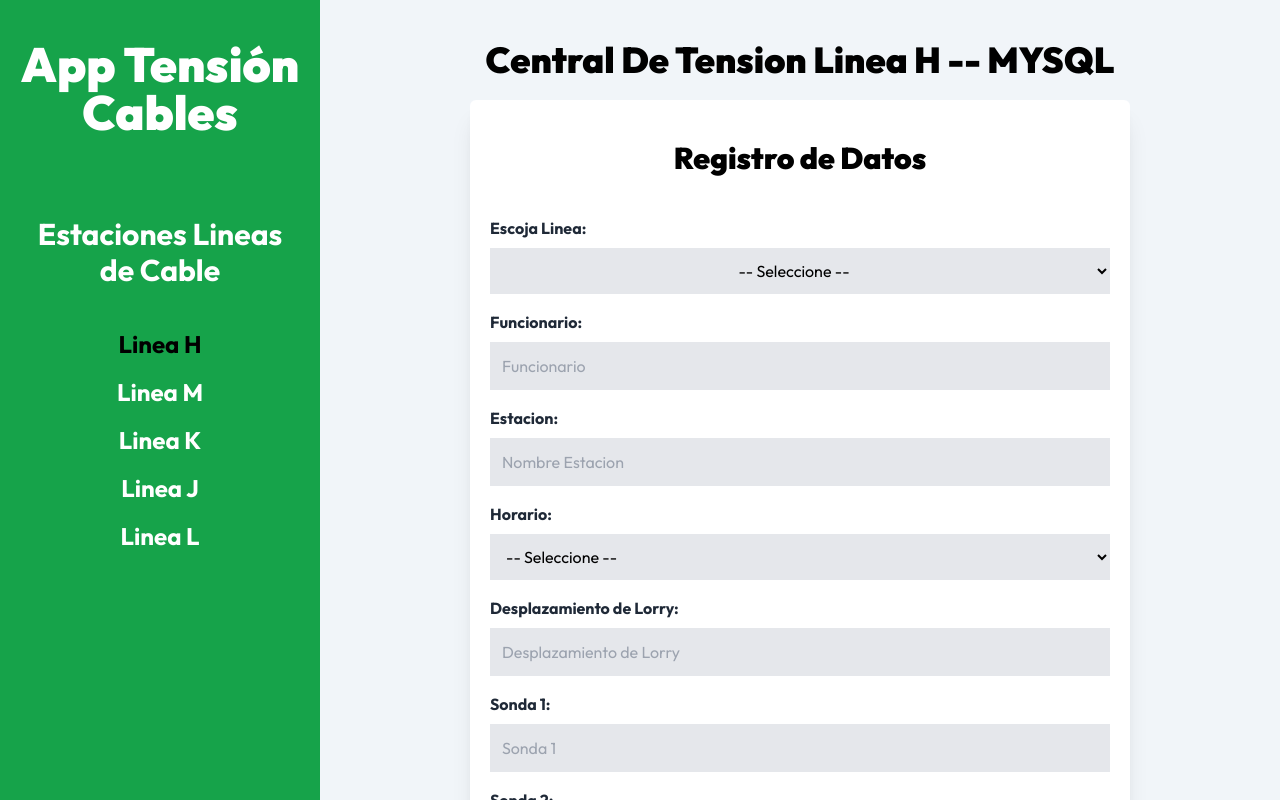
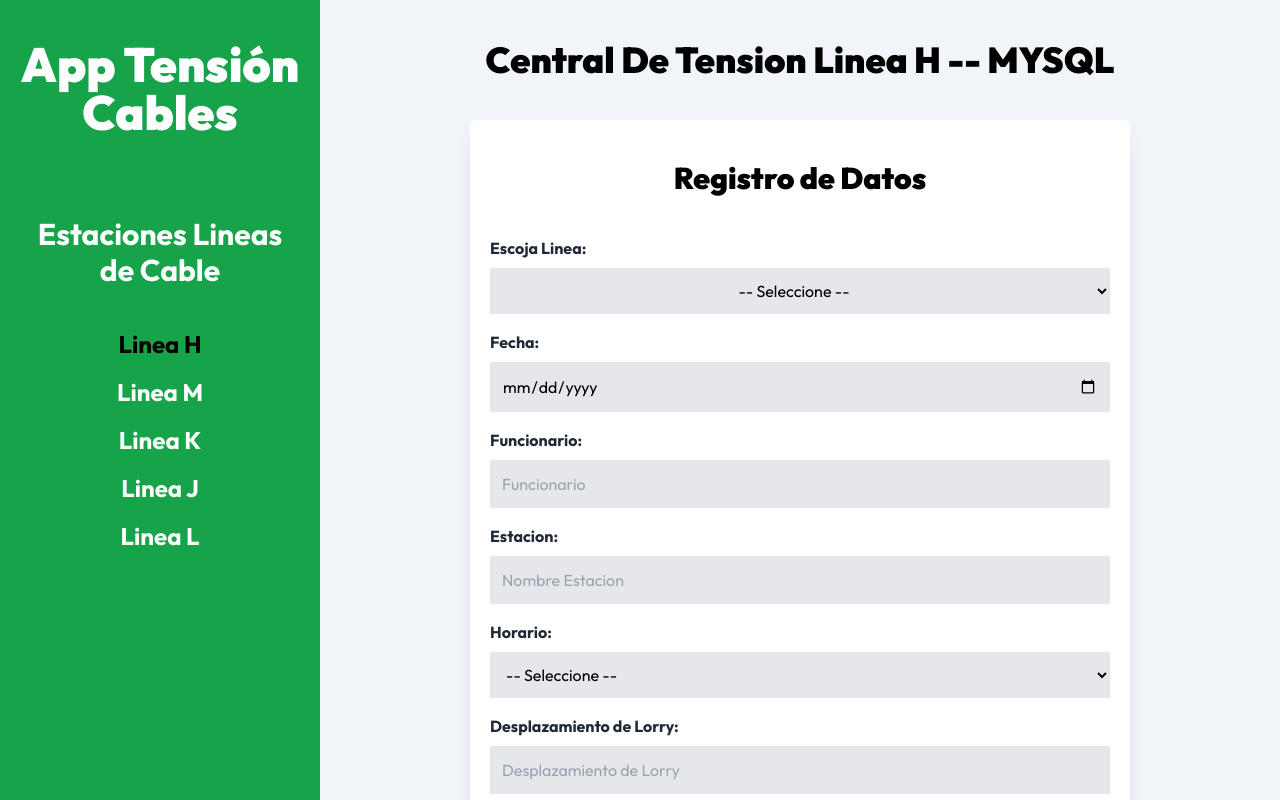
Before and after one commit to jarvs10/SQLproject, a React (Vite) app: page / in a window 1280 px wide. Built offline with nearby package versions, Linux system fonts and the light colour scheme; no server answers.

Commit message:
date and validate

```diff
--- /dev/null
+++ b/src/components/FormElectroT.jsx
@@ -0,0 +1,37 @@
+import React from 'react'
+
+const FormElectroT = () => {
+  return (
+    <form className='bg-white shadow-xl rounded-md md:w-3/4 mx-auto py-10 px-5 mb-20'>
+
+      <h2 className='text-center font-bold text-2xl mb-6'>Formulario Ingreso datos Grupo Electrogeno</h2>
+
+      <div className="mb-4">
+        <label className='text-gray-800 font-semibold' htmlFor="fecha">Fecha:</label>
+        <input className="mt-2 block w-full p-3 bg-gray-200" type="date" placeholder='Fecha' id='fecha' />
+      </div>
+
+      <div className="mb-4">
+        <label className='text-gray-800 font-semibold' htmlFor="funcionario2">Funcionario:</label>
+        <input className="mt-2 block w-full p-3 bg-gray-200" type="text" placeholder='Funcionario' id='funcionario2' />
+      </div>
+
+      <div className="mb-4">
+        <label className='text-gray-800 font-semibold' htmlFor="OPC">OPC:</label>
+        <input className="mt-2 block w-full p-3 bg-gray-200" type="text" placeholder='OPC' id='OPC' />
+      </div>
+
+      <div className="mb-4">
+        <label className='text-gray-800 font-semibold' htmlFor="%">Porcentaje:</label>
+        <input className="mt-2 block w-full p-3 bg-gray-200" placeholder='%' step="any" type="number" id='%' />
+      </div>
+
+      <div>
+        <label className='text-gray-800 font-semibold' htmlFor="ups">UPS:</label>
+        <input className="mt-2 block w-full p-3 bg-gray-200" placeholder='UPS' step="any" type="text" id='ups' />
+      </div>
+    </form>
+  )
+}
+
+export default FormElectroT
--- a/src/components/Formulario.jsx
+++ b/src/components/Formulario.jsx
@@ -4,7 +4,7 @@
 
 const Formulario = ({ datosH, handleChange, handleSubmit, animarModal }) => {
 
-  const { linea, estacion, horario, lorry, sonda1, sonda2, presion, funcionario } = datosH;
+  const { linea, fecha, estacion, horario, lorry, sonda1, sonda2, presion, funcionario } = datosH;
 
   const [idH] = useContext(EditarContextH);
 
@@ -28,6 +28,21 @@
           <option value="Linea K">Linea K</option>
           <option value="Linea L">Linea L</option> */}
         </select>
+      </div>
+
+      <div className="mb-4">
+        <label
+          className="text-gray-800 font-semibold"
+          htmlFor="fecha"
+        >Fecha:</label>
+        <input
+          id="fecha"
+          type="date"
+          className="mt-2 block w-full p-3 bg-gray-200"
+          name="fecha"
+          value={fecha}
+          onChange={handleChange}
+        />
       </div>
 
       <div className="mb-4">
--- a/src/components/Layout.jsx
+++ b/src/components/Layout.jsx
@@ -27,7 +27,6 @@
           </nav>
         </div>
 
-
       </aside>
 
       <main className='md:w-3/4 p-10 md:h-screen overflow-scroll bg-slate-100'>
--- a/src/components/TableH.jsx
+++ b/src/components/TableH.jsx
@@ -4,7 +4,7 @@
 
 const TableH = ({list, deleteId}) => {
 
-  const {estacion, linea, funcionario, lorry, sonda1, sonda2, presion, horario, id} = list;
+  const {estacion, linea, fecha, funcionario, lorry, sonda1, sonda2, presion, horario, id} = list;
 
   const [idH, setIdH] = useContext(EditarContextH);
 
@@ -17,6 +17,10 @@
 
         <td className='p-6 text-center'>
           <p className='text-1xl text-gray-400 font-semibold'>{linea}</p>
+        </td>
+
+        <td className='p-6 text-center'>
+          <p className='text-1xl text-gray-400 font-semibold'>{fecha}</p>
         </td>
 
         <td className='p-6 text-center'>
--- a/src/pages/Index.jsx
+++ b/src/pages/Index.jsx
@@ -4,14 +4,15 @@
 import Formulario from '../components/Formulario';
 import Error from '../components/Error';
 import { CSVLink } from "react-csv";
+import FormElectroT from '../components/FormElectroT';
 
 const Index = () => {
 
   const headers = [
-    // { label: "Fecha", key: "fecha" },
     { label: "Estacion", key: "estacion" },
+    { label: "Linea", key: "linea" },
+    { label: "Fecha", key: "fecha" },
     { label: "Funcionario", key: "funcionario" },
-    { label: "Linea", key: "linea" },
     { label: "Horario", key: "horario" },
     { label: "Lorry", key: "lorry" },
     { label: "Sonda1", key: "sonda1" },
@@ -25,8 +26,11 @@
 
   const [error, setError] = useState(false);
 
+  const [currentPage, setCurrentPage] = useState(0)
+
   const [datosH, setDatosH] = useState({
     linea: '',
+    fecha: '',
     funcionario: '',
     estacion: '',
     horario: '',
@@ -35,6 +39,23 @@
     sonda2: '',
     presion: ''
   });
+
+  const filteredData = () => {
+
+    return lineaH.slice(currentPage, currentPage + 4);
+  }
+
+  const nextPage = () => {
+    if(currentPage >= 0){
+      setCurrentPage(currentPage + 4)
+    }
+  }
+
+  const prevPage = () => {
+    if(currentPage > 0){
+      setCurrentPage(currentPage - 4)
+    }
+  }
 
   useEffect(() => {
     const fetchLineaH = async () => {
@@ -55,9 +76,7 @@
   const handleSubmit = async e => {
     e.preventDefault();
 
-    const { linea, estacion, funcionario, lorry, sonda1, sonda2, presion, horario } = datosH
-
-    if ([linea, estacion, funcionario, lorry, sonda1, sonda2, presion, horario].includes('')) {
+    if ([datosH.linea, datosH.fecha, datosH.estacion, datosH.funcionario, datosH.lorry, datosH.sonda1, datosH.sonda2, datosH.presion, datosH.horario].includes('')) {
       setError(true);
       console.log('todos los campos son necesarios');
 
@@ -70,6 +89,7 @@
 
     setDatosH({
       linea: '',
+      fecha: '',
       funcionario: '',
       estacion: '',
       horario: '',
@@ -103,7 +123,7 @@
 
   return (
     <>
-      <h1 className='text-4xl text-center font-black mb-5'>Central De Tension Linea H -- MYSQL</h1>
+      <h1 className='text-4xl text-center font-black mb-10'>Central De Tension Linea H -- MYSQL</h1>
 
       <div className='bg-white shadow-xl rounded-md md:w-3/4 mx-auto py-10 px-5 mb-20'>
 
@@ -123,7 +143,7 @@
 
       </div>
 
-      <div className='mb-11'>
+      <div className='mb-5'>
         <h2 className='text-3xl font-bold mb-8 text-center'>Datos Central de Tension Linea H</h2>
 
         <table className='w-full bg-white shadow-xl mt-5 table-auto'>
@@ -131,9 +151,10 @@
             <tr>
               <th className='p-2 text-lg'>Estacion</th>
               <th className='p-2 text-lg'>Linea</th>
+              <th className='p-2 text-lg'>fecha</th>
               <th className='p-2 text-lg'>Funcionario</th>
               <th className='p-2 text-lg'>Horario</th>
-              <th className='p-2 text-lg'>Desplazamiento Lorry</th>
+              <th className='p-2 text-lg'>Lorry</th>
               <th className='p-2 text-lg'>Sonda 1</th>
               <th className='p-2 text-lg'>Sonda 2</th>
               <th className='p-2 text-lg'>Presion</th>
@@ -141,7 +162,7 @@
             </tr>
           </thead>
           <tbody>
-            {lineaH.map(list => {
+            {filteredData().map(list => {
               return (
                 <TableH
                   key={list.id}
@@ -154,7 +175,21 @@
           </tbody>
         </table>
       </div>
+
+      <div className='flex mb-8 gap-4'>
+        <button onClick={prevPage} className='bg-green-600 hover:bg-green-800 text-white font-bold py-3 px-5 rounded-lg'>Anterior</button>
+        <button onClick={nextPage} className='bg-green-600 hover:bg-green-800 text-white font-bold py-3 px-5 rounded-lg'>Siguiente</button>
+      </div>
+
+
       <CSVLink data={lineaH} headers={headers} filename={`linea H ${(new Date().toDateString())}`} separator=';' className='bg-green-600 hover:bg-green-800 py-2 px-3 text-white font-bold rounded-md'>Export to Excel</CSVLink>
+
+      {/* <div className='mt-20'>
+        <h2 className='text-3xl font-bold mb-8 text-center'>Datos Grupo Electrogeno estaciones Linea H</h2>
+
+        <FormElectroT />
+
+      </div> */}
     </>
 
   )
--- a/src/pages/LineaM.jsx
+++ b/src/pages/LineaM.jsx
@@ -4,7 +4,6 @@
 import TableM from '../components/TableM';
 import FormularioM from '../components/FormularioM';
 import { CSVLink } from "react-csv";
-import { redirect } from 'react-router-dom';
 
 const LineaM = () => {
 
@@ -101,7 +100,7 @@
 
   return (
     <>
-      <h1 className='text-4xl text-center font-black mb-5'>Central De Tension Linea M -- MYSQL</h1>
+      <h1 className='text-4xl text-center font-black mb-10'>Central De Tension Linea M -- MYSQL</h1>
 
       <div className='bg-white shadow-xl rounded-md md:w-3/4 mx-auto py-10 px-5 mb-20'>
 
--- a/src/pages/UpdateIdH.jsx
+++ b/src/pages/UpdateIdH.jsx
@@ -13,6 +13,7 @@
 
   const [datosH, setDatosH] = useState({
     linea: '',
+    fecha: '',
     funcionario: '',
     estacion: '',
     horario: '',
@@ -34,6 +35,7 @@
     if (idH !== '') {
       setDatosH({
         linea: idH.linea,
+        fecha: idH.fecha,
         funcionario: idH.funcionario,
         estacion: idH.estacion,
         horario: idH.horario,
@@ -52,7 +54,7 @@
   const handleSubmit = async e => {
     e.preventDefault();
 
-    if ([datosH.linea, datosH.estacion, datosH.funcionario, datosH.lorry, datosH.sonda1, datosH.sonda2, datosH.presion, datosH.horario].includes('')) {
+    if ([datosH.linea, datosH.fecha, datosH.estacion, datosH.funcionario, datosH.lorry, datosH.sonda1, datosH.sonda2, datosH.presion, datosH.horario].includes('')) {
       setError(true);
       console.log('todos los campos son necesarios');
 
```
